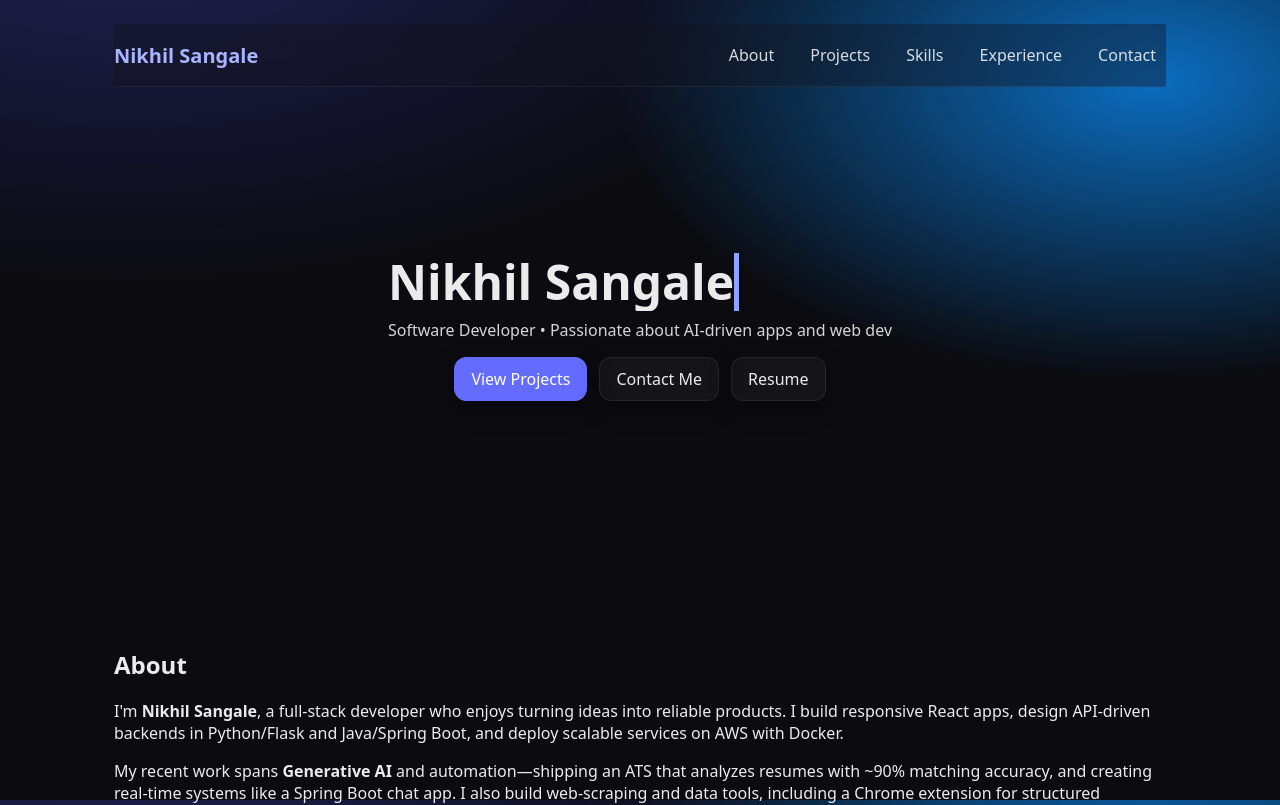
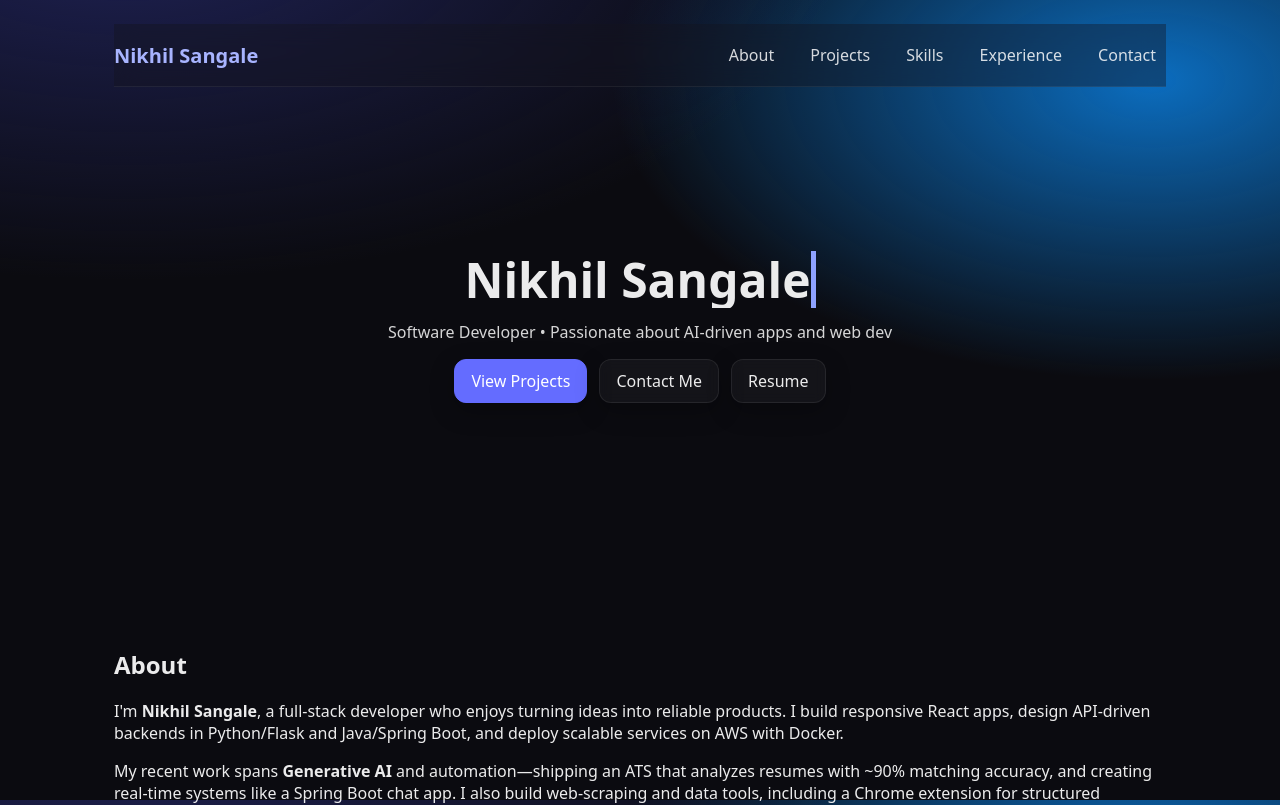
Before and after one commit to Nikhilsangale2002/Portfolio, a React (Vite) app: page / in a window 1280 px wide. Shown: the top 805 px of the page. Built offline with nearby package versions, Linux system fonts and the light colour scheme.

Commit message:
update portfolio

```diff
--- a/src/App.css
+++ b/src/App.css
@@ -87,6 +87,8 @@
   overflow: hidden;
   border-right: .12em solid #8ea2ff;
   white-space: nowrap;
+  display: inline-block;
+  margin: 0 auto;
   animation: typing 3s steps(20, end), blink-caret .8s step-end infinite;
 }
 
```
